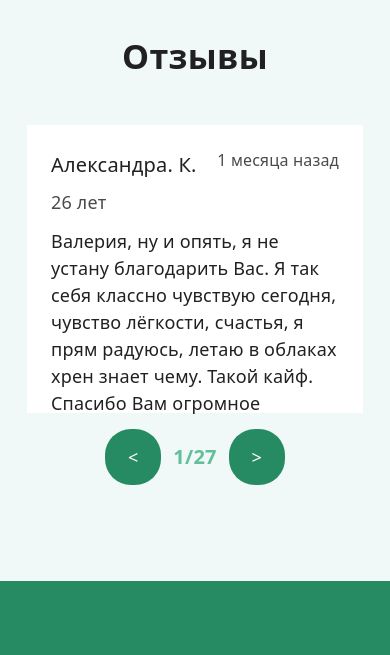
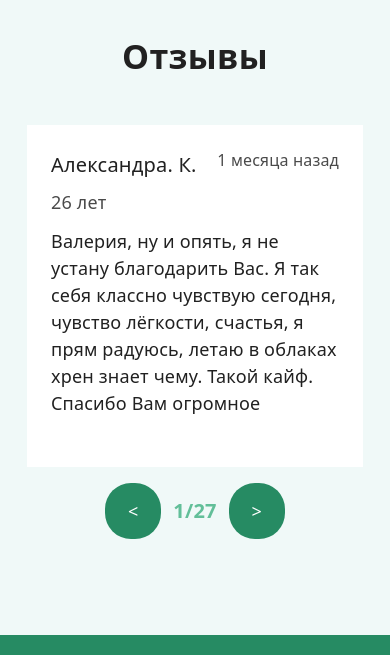
Before and after one commit to AlexBelch/lpage, a plain HTML site: page index.html in a window 390 px wide. Shown: the part 8920-9575 px from the top of the page. Drawn offline with Linux system fonts and the light colour scheme; a web font is replaced by a local one.

Commit message:
12. Fix styles css for section1 on 768px and add review vertical scroll and heigth     modified:   style.css.

```diff
--- a/style.css
+++ b/style.css
@@ -843,6 +843,7 @@ body {
             padding: 24px;
             width: 410px;
             height: 288px;
+            overflow-y: auto;
 
             .section_reviews__wrap_carousel__wrap_reviews__wrap_review__name {
               display: flex;
@@ -1410,11 +1411,21 @@ body {
           }
         }
       }
+
+      .section_reviews {
+        .section_reviews__wrap_carousel {
+          .section_reviews__wrap_carousel__wrap_reviews {
+            .section_reviews__wrap_carousel__wrap_reviews__wrap_review {
+              height: 342px;
+            }
+          }
+        }
+      }
     }
   }
 }
 
-@media screen and (min-width: 560px) {
+@media screen and (min-width: 561px) {
   body {
     footer {
       .footer__wrap {
@@ -1426,7 +1437,7 @@ body {
   }
 }
 
-@media screen and (min-width: 768px) {
+@media screen and (min-width: 769px) {
   body {
     footer {
       .footer__wrap {
@@ -1438,7 +1449,7 @@ body {
   }
 }
 
-@media screen and (min-width: 768px) and (max-width: 1270px) {
+@media screen and (min-width: 769px) and (max-width: 1270px) {
   body {
     main {
       .main_section {
```
